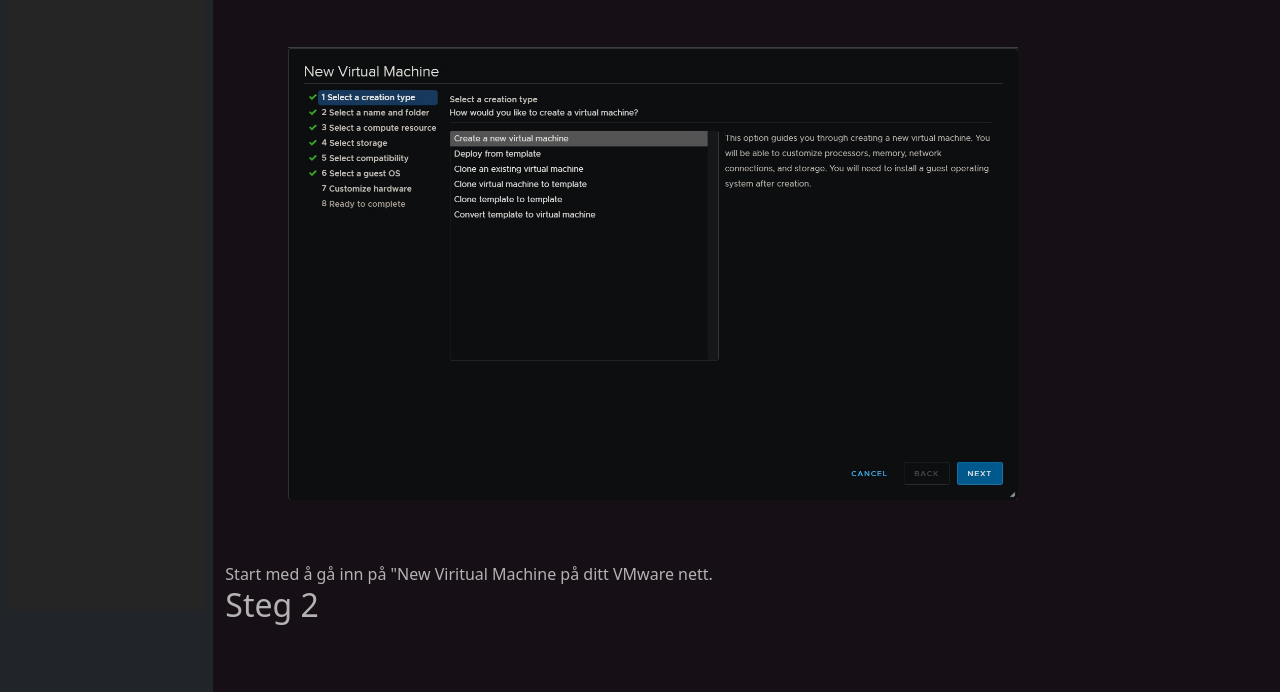
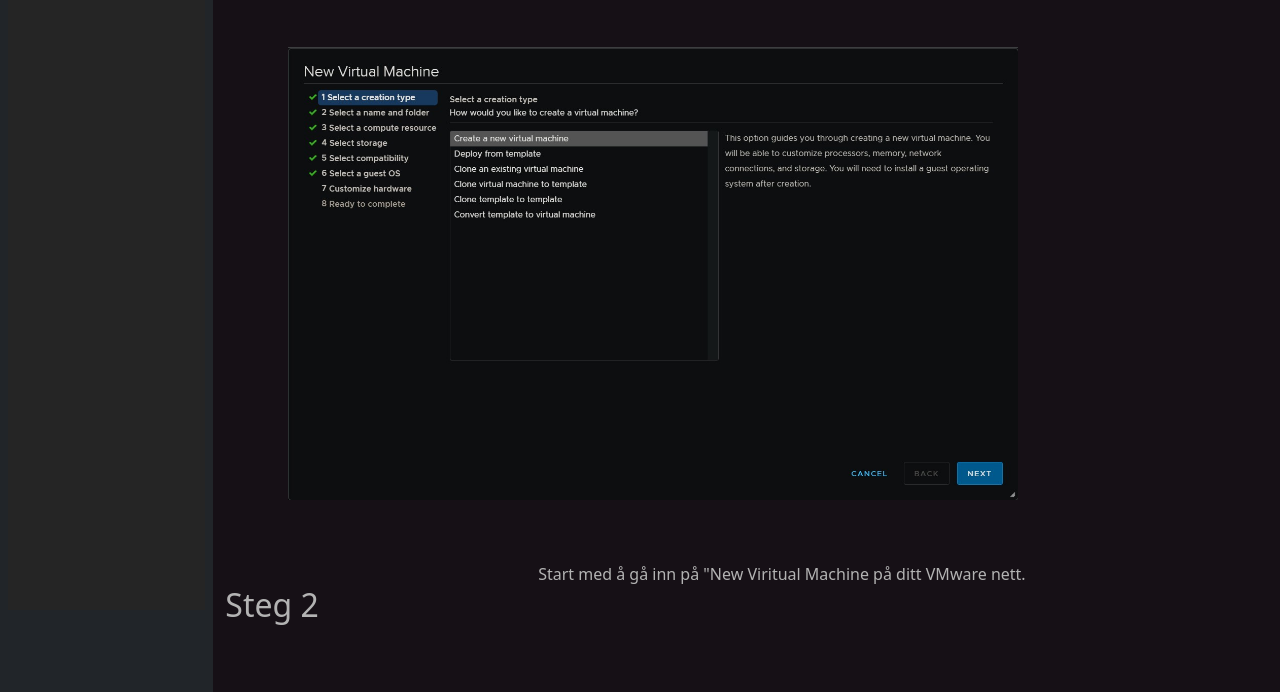
Before and after one commit to ChristianWestgaard/WindowsServer, a plain HTML site: page index.html in a window 1280 px wide. Shown: the part 258-950 px from the top of the page. Drawn offline with nearby package versions, Linux system fonts and the light colour scheme; a web font is replaced by a local one.

Commit message:
Update style.css

```diff
--- a/css/style.css
+++ b/css/style.css
@@ -31,7 +31,7 @@ a:active {
 }
 
 .MPimgBT{
-    margin-left0: 3%;
+    margin-left: 30%;
     margin-top: 20px;
     marign-bottom: 20px;
 }
```
